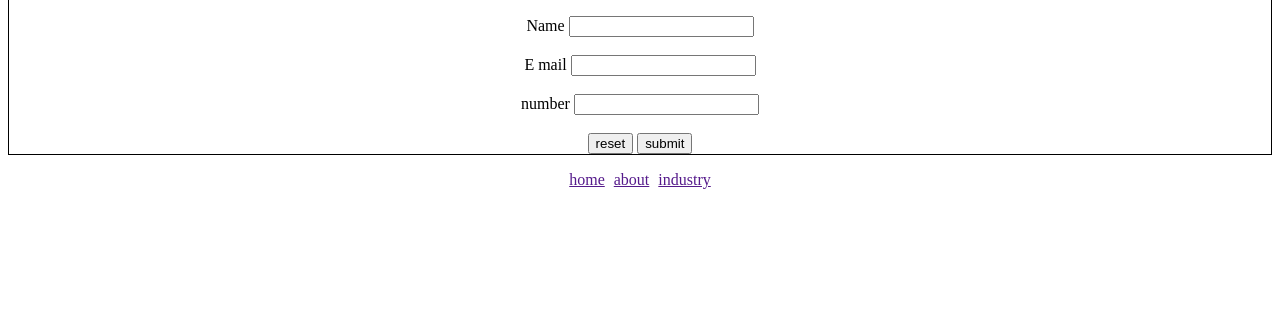
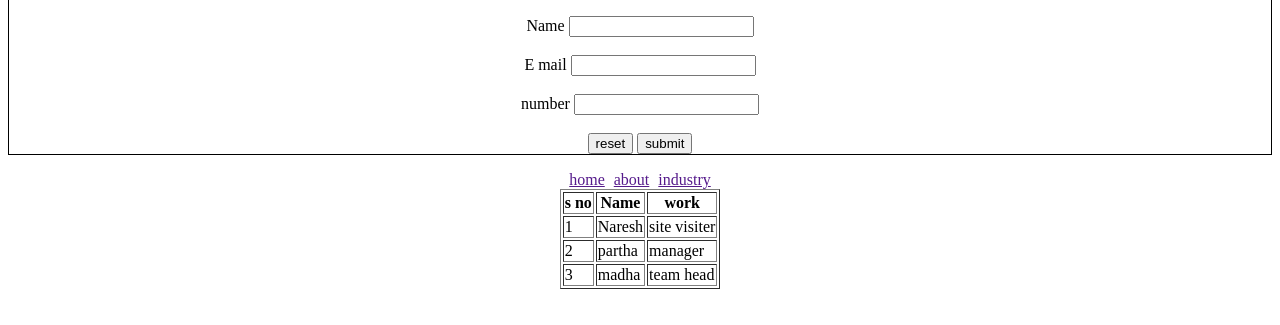
Before and after one commit to Naresh-V2005/codingblocks_assignment_1, a plain HTML site: page index.html in a window 1280 px wide. Shown: the part 109-434 px from the top of the page. Drawn offline with Linux system fonts and the light colour scheme.

Commit message:
table added

```diff
--- a/index.html
+++ b/index.html
@@ -47,5 +47,12 @@
             <a href=""><label>about</label></a>
             <a href=""><label>industry</label></a>
         </footer></center>
+        <center><table border="1">
+            <tr> <th>s no</th><th>Name</th> <th>work</th></tr>
+            <tr><td>1</td><td>Naresh</td><td>site visiter</td></tr>
+            <tr><td>2</td><td>partha</td><td>manager</td></tr>
+            <tr><td>3</td><td>madha</td><td>team head</td></tr>
+        </table>
+        </center>
     </body>
 </html>
```
